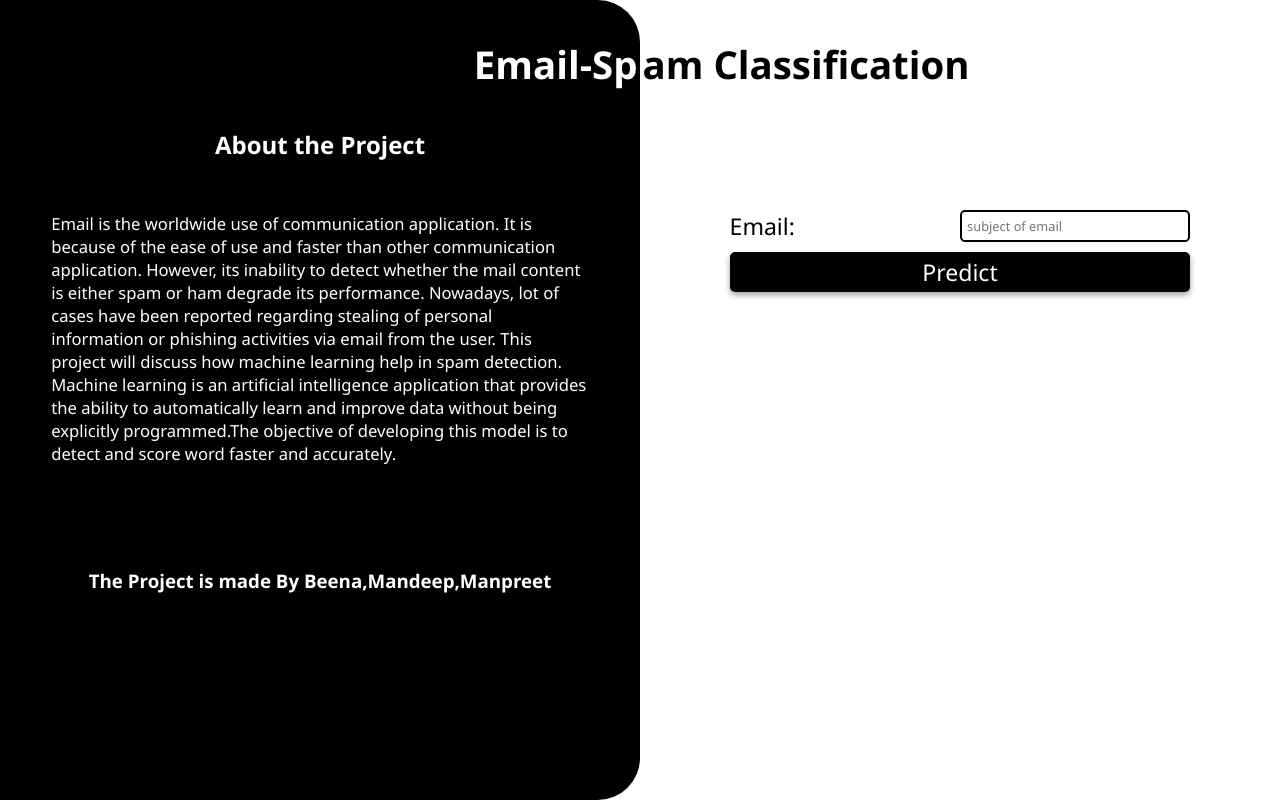
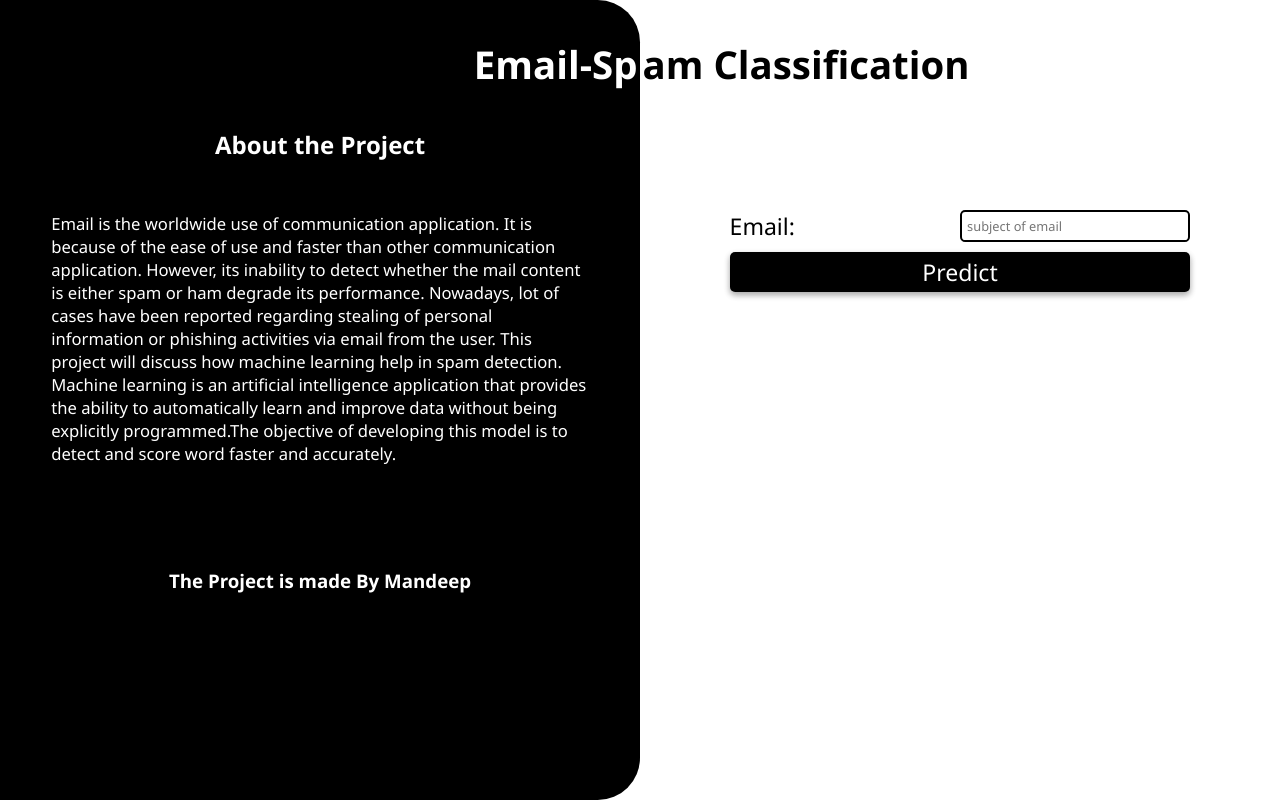
Before and after one commit to Mandeep395/email-spam, a Flask app: page / in a window 1280 px wide. Run offline with Flask 2, Linux system fonts and the light colour scheme; parts of the project's set-up code (start-up, migrations or seed data) failed here and were passed over.

Commit message:
Update index.html

```diff
--- a/templates/index.html
+++ b/templates/index.html
@@ -204,7 +204,7 @@
             <p>Email is the worldwide use of communication application. It is because of the ease of use  and  faster  than  other  communication  application.  However,  its  inability  to  detect whether  the  mail content  is  either  spam  or  ham  degrade  its  performance.  Nowadays, lot of cases have been reported regarding stealing of personal information or phishing activities via email from the user. This project will discuss how machine learning help in  spam  detection.  Machine  learning  is  an  artificial  intelligence  application  that provides  the  ability  to  automatically  learn  and  improve  data  without  being  explicitly programmed.The objective of developing this model is to detect and score word faster and accurately.
 </p>
         </div>
-        <h3>The Project is made By Beena,Mandeep,Manpreet</h3>
+        <h3>The Project is made By Mandeep</h3>
     </div>
     <div class="mainCon2">
         <h1 class="head2">am Classification</h1>
```
